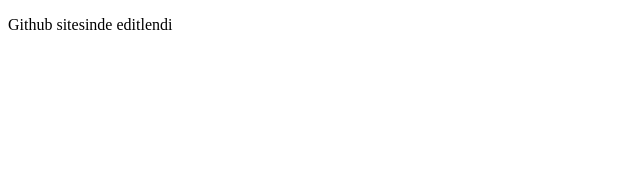
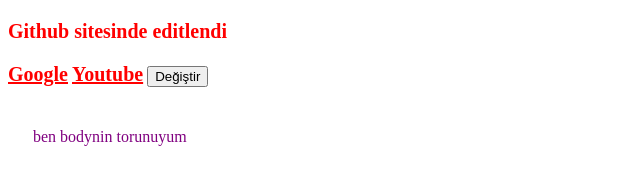
Before and after one commit to hamulu/19NisanJSUygulamalari, a plain HTML site: page index.html in a window 1280 px wide. Shown: the whole page, without its empty margins (0-640 px from the left). Drawn offline with Linux system fonts and the light colour scheme.

Commit message:
derste yapılan herşey

```diff
--- a/index.html
+++ b/index.html
@@ -5,8 +5,27 @@
     <meta http-equiv="X-UA-Compatible" content="IE=edge">
     <meta name="viewport" content="width=device-width, initial-scale=1.0">
     <title>Document</title>
+    <style type="text/css">
+    .abc{
+        color:Red;
+        font-size:20px;
+        font-weight: bold;
+    }
+    .baglanti{
+        color:green;
+        text-decoration:underline;
+        font-style: italic;
+    }
+    </style>
 </head>
 <body>
-    <p> Github sitesinde editlendi</p>
+    <p class="abc" id="paragraf"> Github sitesinde editlendi</p>
+    <a class="abc" id="bgl" href="http://www.google.com">Google</a>
+    <a class="abc" href="http://youtube.com">Youtube</a>
+    <button onclick="degistir()">Değiştir</button>
+    <div>
+        <p id="torun">ben bodynin torunuyum</p>
+    </div>
+    <script src="javascript.js"></script>
 </body>
 </html>
--- a/javascript.js
+++ b/javascript.js
@@ -0,0 +1,46 @@
+
+
+console.log(document.links);
+console.log(document.scripts);
+console.log(document.getElementById("paragraf")); //paragraf id sine sahip olan etiketi seç
+console.log(document.getElementsByClassName("abc")[1]);//sınıf adına göre seçme
+console.log(document.getElementsByTagName("a"));//etiket adına göre seçme
+
+console.log(document.querySelector(".abc"));//sorguya göre seçme 1 eleman seçilir.Birden fazla varsa ilk bulunan eleman alınır.
+
+console.log(document.querySelectorAll(".abc"));//sorguya göre seçme,tüm elemanlar seçilir.
+
+
+
+function degistir(){
+    var link= document.getElementsByTagName("a");//bize htmlcollection döner.
+
+    // for(var i=0;i<link.length;i++)
+    // {
+    //     link[i].style.color="green";
+    //     link[i].style.textDecoration="underline";
+    //     link[i].style.fontStyle="italic";
+    // }
+    link=Array.from(link);//diziye dönüştürme işlemi
+    link.forEach(function(eleman){
+        //eleman.className="baglanti";
+        eleman.style.color="green";
+        eleman.style.textDecoration="underline";
+        eleman.style.fontStyle="italic";
+    });
+
+
+}
+
+document.body.children[4].children[0].style.color="purple";
+//document.body.children[4].firstChild.style.color="purple";
+//document.body.children[4].lastChild.style.color="purple";
+//document.getElementById("torun").style.color="purple";
+console.log(document.body.children[4].childNodes);
+//childNodes elementlerden önceki,sonraki boşlukları,yazıları da çocuk olarak alır.
+//children ise sadece etiketleri çocuk olarak alır.
+
+
+var element=document.getElementById("torun");
+console.log(element.parentElement);
+element.parentElement.style.padding="25px";
```
